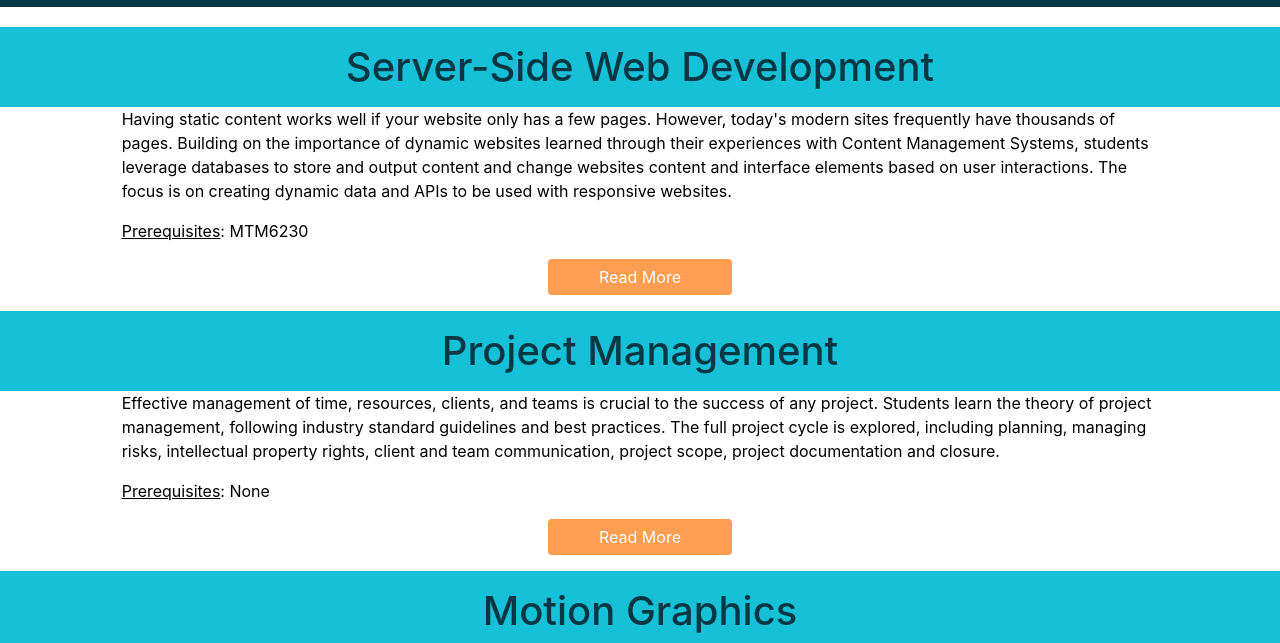
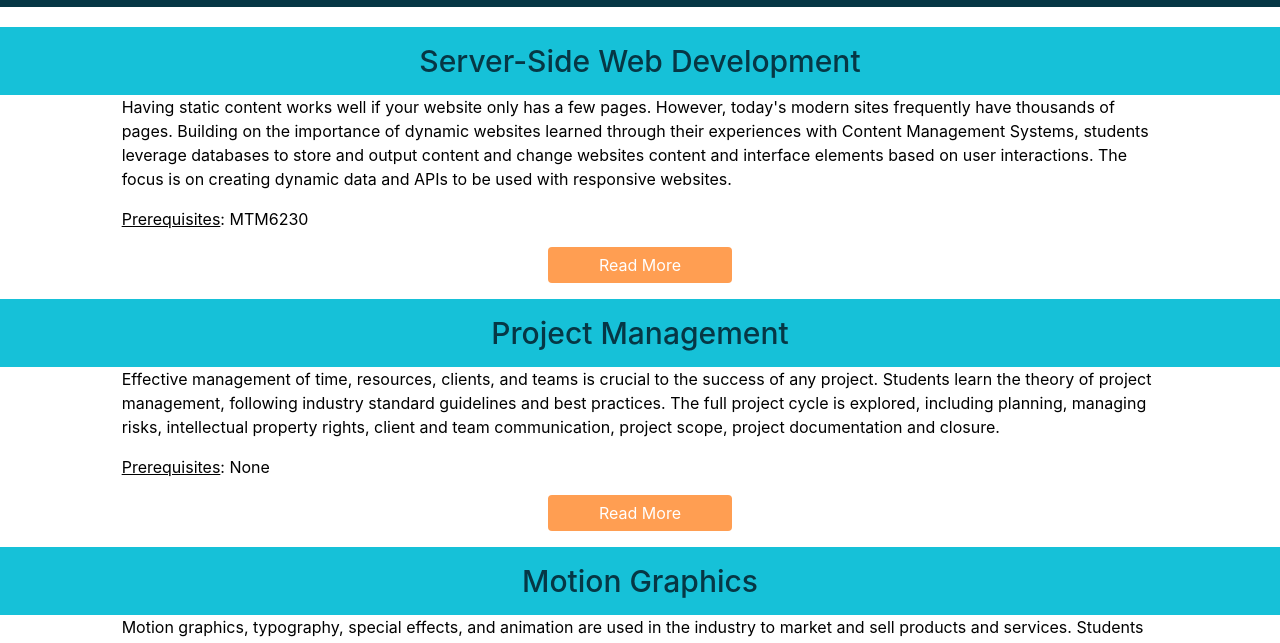
Before and after one commit to MTM6330-F17/meme-team-final-project, a website: page courseList.html in a window 1280 px wide. Shown: the part 265-908 px from the top of the page. Drawn offline with nearby package versions, Linux system fonts and the light colour scheme.

Commit message:
List Titles

```diff
--- a/courseList.html
+++ b/courseList.html
@@ -74,7 +74,7 @@
     <!--Course 1-->
     <div class="row list-header">
       <div class="col-lg-12 courseTitle">
-        <p><h1>Server-Side Web Development</h1></p>
+        <p><h2>Server-Side Web Development</h2></p>
       </div>
     </div>
 
@@ -94,7 +94,7 @@
     <!--Course 2-->
     <div class="row list-header">
       <div class="col-lg-12 courseTitle">
-        <p><h1>Project Management</h1></p>
+        <p><h2>Project Management</h2></p>
       </div>
     </div>
 
@@ -114,7 +114,7 @@
     <!--Course 3-->
     <div class="row list-header">
       <div class="col-lg-12 courseTitle">
-        <p><h1>Motion Graphics</h1></p>
+        <p><h2>Motion Graphics</h2></p>
       </div>
     </div>
 
```
Also changed, not shown: profsList.html (+3 -3 lines).
